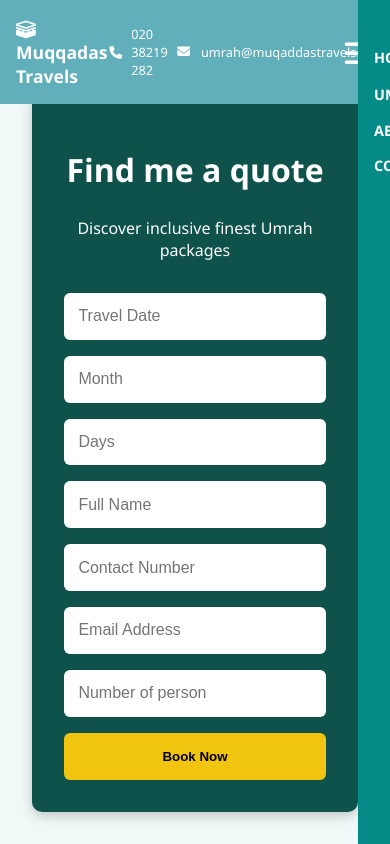
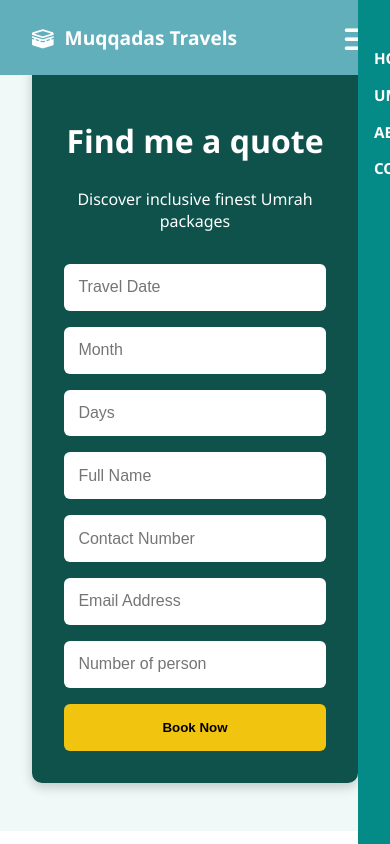
Before and after one commit to Samanqayoom/Umrah-Website, a React (Create React App) app: page / in a window 390 px wide. Shown: the top 844 px of the page. Built offline with nearby package versions, Linux system fonts and the light colour scheme.

Commit message:
Updated 5-star and 4-star package components with new description

```diff
--- a/src/components/Header.css
+++ b/src/components/Header.css
@@ -28,7 +28,7 @@
   display: flex;
   align-items: center;
   gap: 0.3rem;
-  font-size: 1rem; /* readable font size */
+  font-size: 1rem;
 }
 
 .logo i,
@@ -155,13 +155,12 @@
   padding-left: 15px;
 }
 
-/* Arrow rotation */
 .dropdown-mobile i.rotate {
   transform: rotate(180deg);
   transition: 0.3s;
 }
 
-/* Hide desktop navbar on mobile */
+/* Responsive adjustments */
 @media (max-width: 768px) {
   .desktop-menu {
     display: none;
@@ -169,9 +168,12 @@
   .mobile-menu-icon {
     display: block;
   }
+  /* Hide contact info on mobile */
+  .contact-info {
+    display: none;
+  }
 }
 
-/* Hide mobile sidebar & overlay on desktop */
 @media (min-width: 769px) {
   .mobile-sidebar,
   .mobile-sidebar-overlay {
@@ -180,31 +182,12 @@
 }
 
 /* Mobile top-bar adjustments */
-@media (max-width: 768px) {
-  .top-bar {
-    padding: 1rem;
-  }
-  .logo {
-    font-size: 1.3rem;
-  }
-  .contact-info {
-    gap: 0.6rem;
-  }
-  .contact-info span {
-    font-size: 0.85rem;
-  }
-}
-
-/* Extra small screens */
 @media (max-width: 480px) {
   .logo {
-    font-size: 1.1rem;
-  }
-  .contact-info span {
-    font-size: 0.8rem;
+    font-size: 1.2rem;
   }
   .mobile-sidebar a {
-    font-size: 0.9rem;
+    font-size: 0.95rem;
   }
   .dropdown-content-mobile a {
     padding: 0.5rem 0.8rem;
--- a/src/components/Header.jsx
+++ b/src/components/Header.jsx
@@ -9,7 +9,7 @@ const Header = () => {
 
   const toggleSidebar = () => {
     setSidebarOpen(!sidebarOpen);
-    if (sidebarOpen) setPackagesOpen(false);
+    if (!sidebarOpen) setPackagesOpen(false); // reset dropdown when closing
   };
 
   return (
@@ -18,6 +18,8 @@ const Header = () => {
         <div className="logo">
           <i className="fas fa-kaaba"></i> Muqqadas Travels
         </div>
+
+        {/* Contact info hidden on mobile */}
         <div className="contact-info">
           <span>
             <i className="fas fa-phone-alt"></i> 020 38219 282
@@ -25,6 +27,11 @@ const Header = () => {
           <span>
             <i className="fas fa-envelope"></i> umrah@muqaddastravels.com
           </span>
+        </div>
+
+        {/* Mobile burger */}
+        <div className="mobile-menu-icon" onClick={toggleSidebar}>
+          <i className={sidebarOpen ? "fas fa-times" : "fas fa-bars"}></i>
         </div>
       </div>
 
@@ -45,13 +52,11 @@ const Header = () => {
         <a onClick={() => navigate('/contact')} style={{ cursor: 'pointer' }}>CONTACT US</a>
       </nav>
 
-      {/* Mobile Burger Icon */}
-      <div className="mobile-menu-icon" onClick={toggleSidebar}>
-        <i className={sidebarOpen ? "fas fa-times" : "fas fa-bars"}></i>
-      </div>
-
       {/* Overlay */}
-      <div className={`mobile-sidebar-overlay ${sidebarOpen ? 'open' : ''}`} onClick={toggleSidebar}></div>
+      <div
+        className={`mobile-sidebar-overlay ${sidebarOpen ? 'open' : ''}`}
+        onClick={toggleSidebar}
+      ></div>
 
       {/* Mobile Sidebar */}
       <div className={`mobile-sidebar ${sidebarOpen ? 'open' : ''}`}>
```
